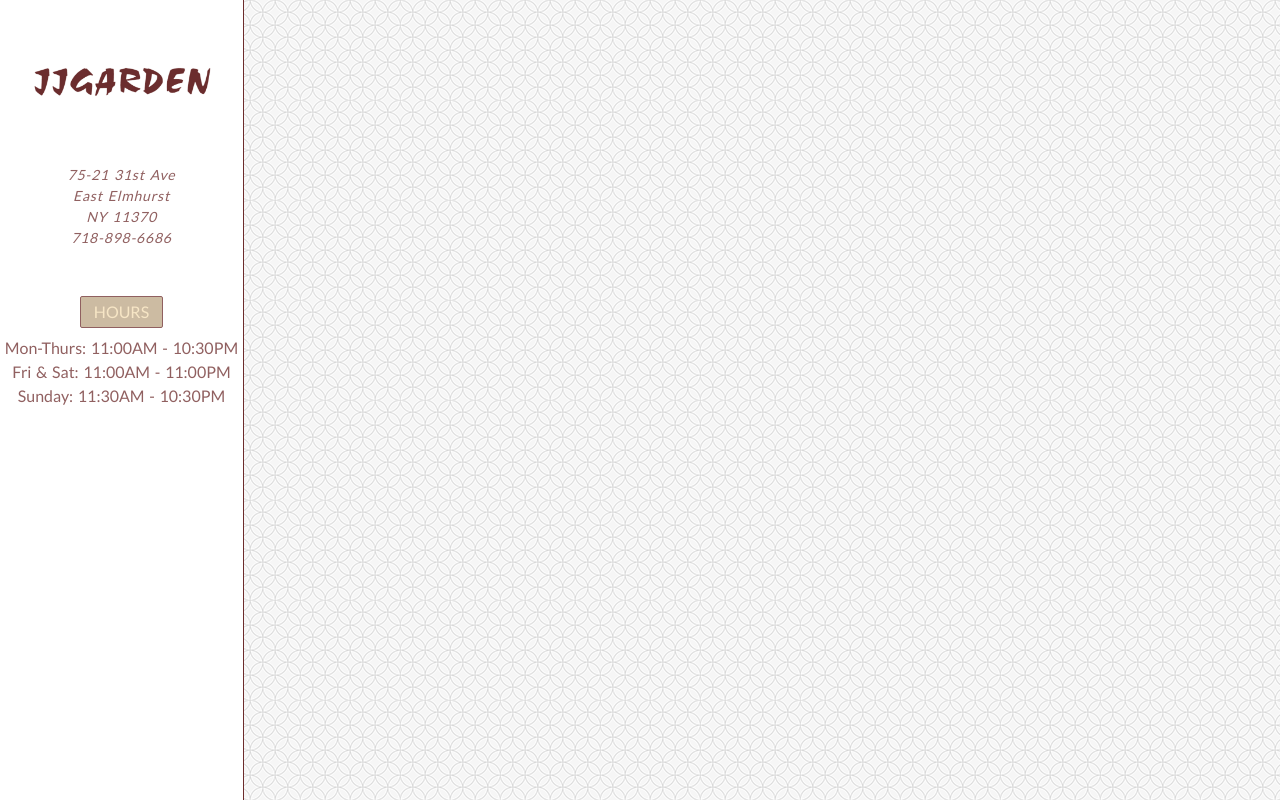
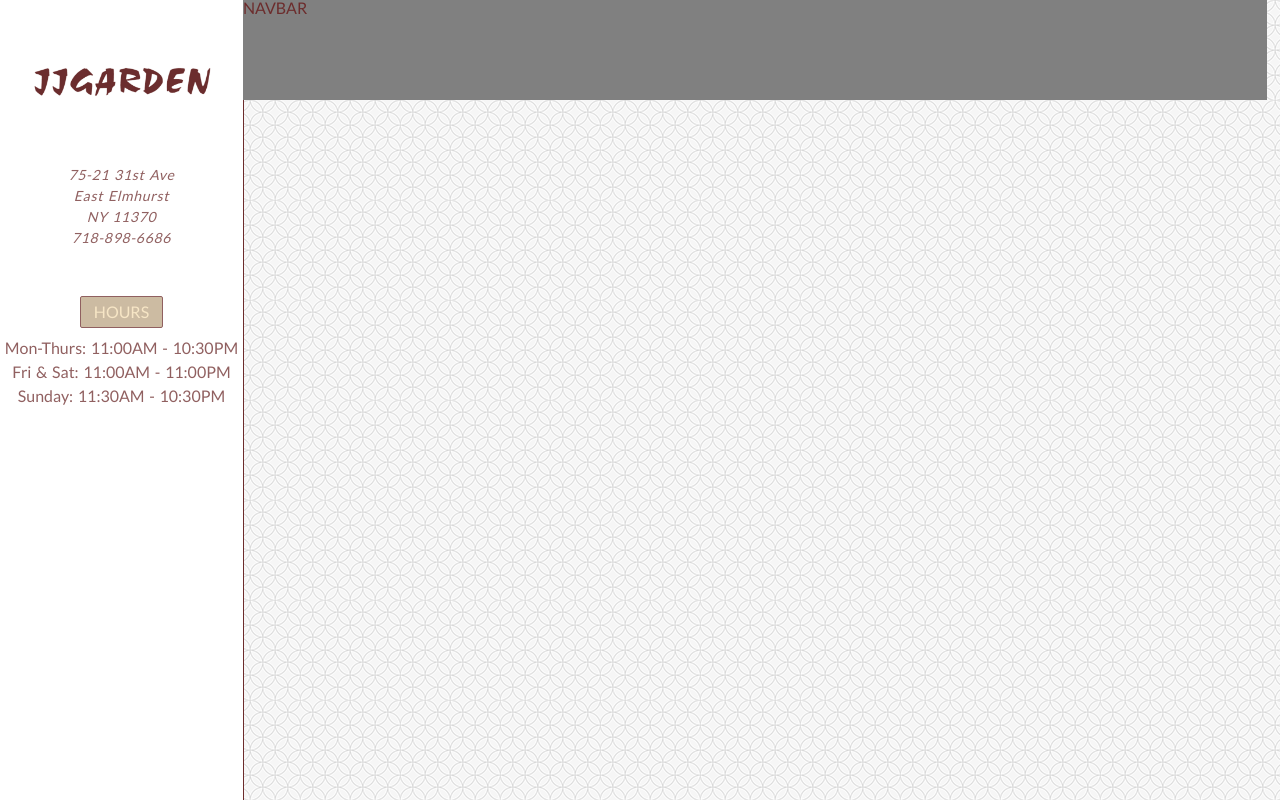
Before and after one commit to QubeChan/Restaurant-website, a plain HTML site: page index.html in a window 1280 px wide. Drawn offline with Linux system fonts and the light colour scheme.

Commit message:
changes to css

```diff
--- a/index.html
+++ b/index.html
@@ -8,10 +8,12 @@
         <title>Menus | JJ Garden</title>
         <link href="https://fonts.googleapis.com/css?family=Lato&display=swap" rel="stylesheet">
         <link rel="icon" href="./resources/images/jj-icon.jpg">
-        <link href="./resources/css/index.css" type="text/css" rel="stylesheet">
+        <link rel="stylesheet" href="./resources/css/reset.css" type="text/css">
+        <link rel="stylesheet" href="./resources/css/index.css" type="text/css">
     </head>
 
     <body>
+        <main>
             <div class="sidebar">
                 <figure class="logo">
                     <img id="logo" src="./resources/images/jj-logo.jpg" alt="logo">
@@ -32,9 +34,10 @@
                 </div>
             </div>
 
-        <div class="nav">
-
+            <div class="navbar">
+                <p>NAVBAR</p>
             </div>
+        </main>
 
     </body>
 
--- a/resources/css/index.css
+++ b/resources/css/index.css
@@ -9,42 +9,38 @@ body{
   background-image: url("../images/pattern-with-spiration.png");
 }
 
-body, figure{
-  margin: 0px;
-}
-
 /* Sidebar */
 .sidebar{
   background-color: white;
   width: 243px;
   height: 100vh;
   box-shadow: 1px 0px #6c2c2c;
+  float: left;
 }
 
 #logo{
   display: block;
   width: 80%;
   margin: 0vh auto;
-  /* padding: 8vh 0vw; */
   padding: 8vh 0vw 6vh 0vw;
 }
 
 .location{
   display: block;
-  padding: 0 1.875rem;
+  padding: 0 1.875em;
   margin: 1rem 0rem;
-  letter-spacing: 0.05rem;
+  letter-spacing: 0.05em;
   font-size: 14px;
   font-style: italic;
 }
 
 .hours{
-  margin: 2rem 0rem;
+  margin: 2rem 0em;
 }
 
 .location, .hours{
   text-align: center;
-  word-spacing: 0.1rem;
+  word-spacing: 0.1em;
   line-height: 1.5;
   opacity: 75%;
   /* font-weight: bold; */
@@ -53,8 +49,16 @@ body, figure{
 .hours p{
   border: 1px solid #6c2c2c;
   padding: 3px;
-  margin: 3rem 5rem 0.5rem;
+  margin: 3em 5em 0.5em;
   background-color:rgba(151,115,65,0.65);
   color: wheat;
   border-radius: 2px;
 }
+
+/* Navbar */
+.navbar{
+  width: 80%;
+  height: 100px;
+  background-color: gray;
+  float: left;
+}
```
Lines whose indentation alone changed are shown as unchanged.
